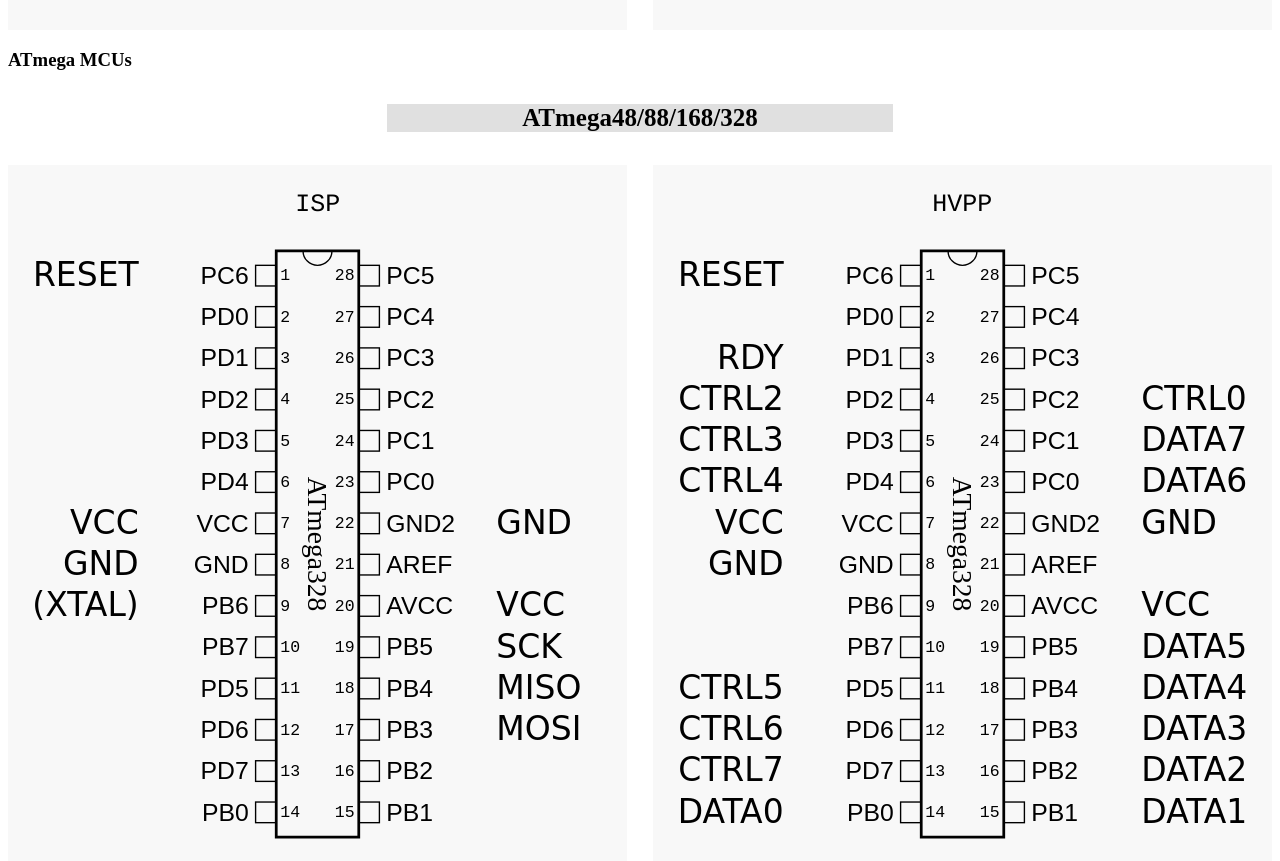
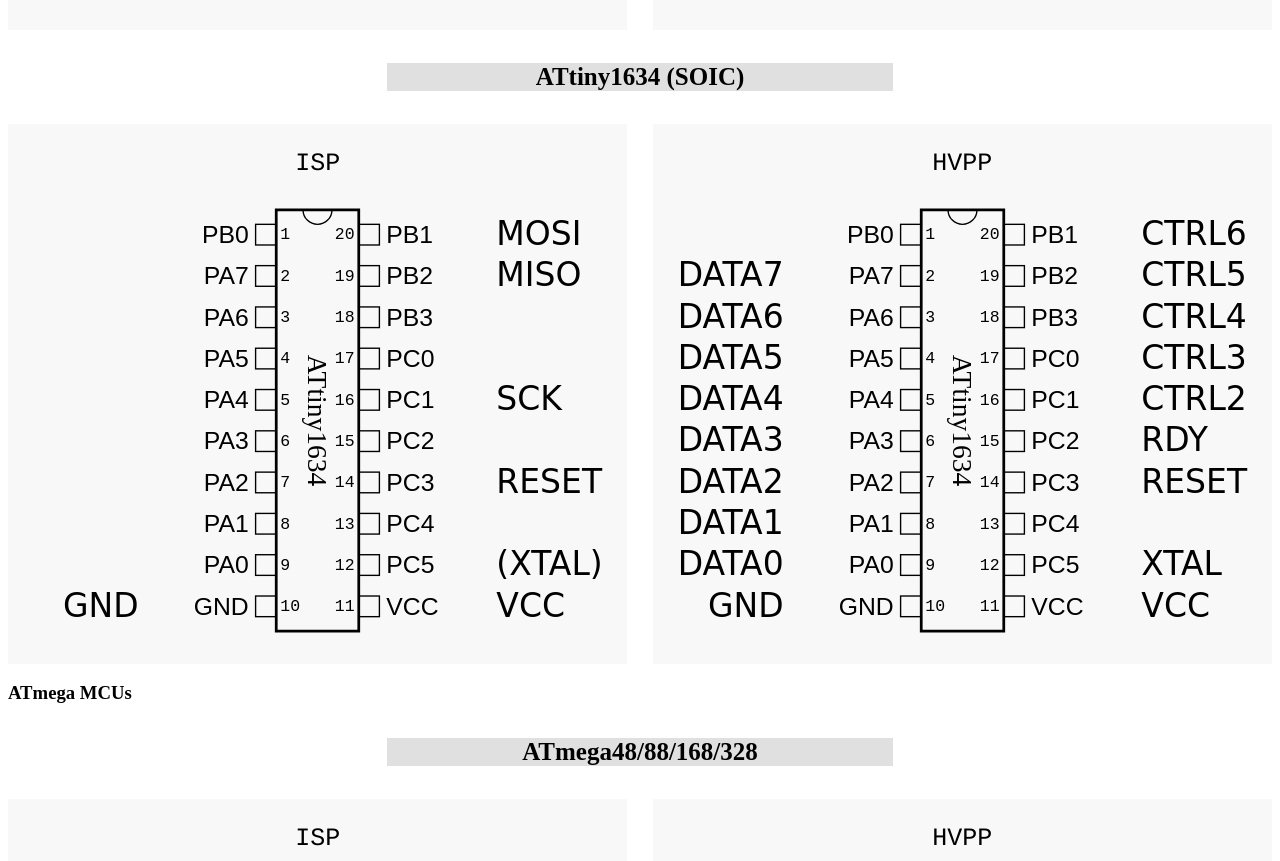
Before and after one commit to microtherion/ScratchMonkey, a plain HTML site: page Connection.html in a window 1280 px wide. Shown: the part 3836-4697 px from the top of the page. Drawn offline with Linux system fonts and the light colour scheme.

Commit message:
Added ATtiny1634

```diff
--- a/Connection.html
+++ b/Connection.html
@@ -100,6 +100,20 @@
 <p style="clear:both"/>
 </div>
 
+<div>
+<h4 class=mcu>ATtiny1634 (SOIC)</h4>
+
+<div class=ispconn>
+	<p class=conn>ISP</p>
+	<img src="img/attiny1634_isp.svg">
+</div>
+<div class=hvconn>
+	<p class=conn>HVPP</p>
+	<img src="img/attiny1634_hvpp.svg">
+</div>
+<p style="clear:both"/>
+</div>
+
 <h3>ATmega MCUs</h4>
 
 <div>
```
Also changed, not shown: Tested.html (+1 -1 lines), img/attiny1634_hvpp.svg (added), img/attiny1634_isp.svg (added).
